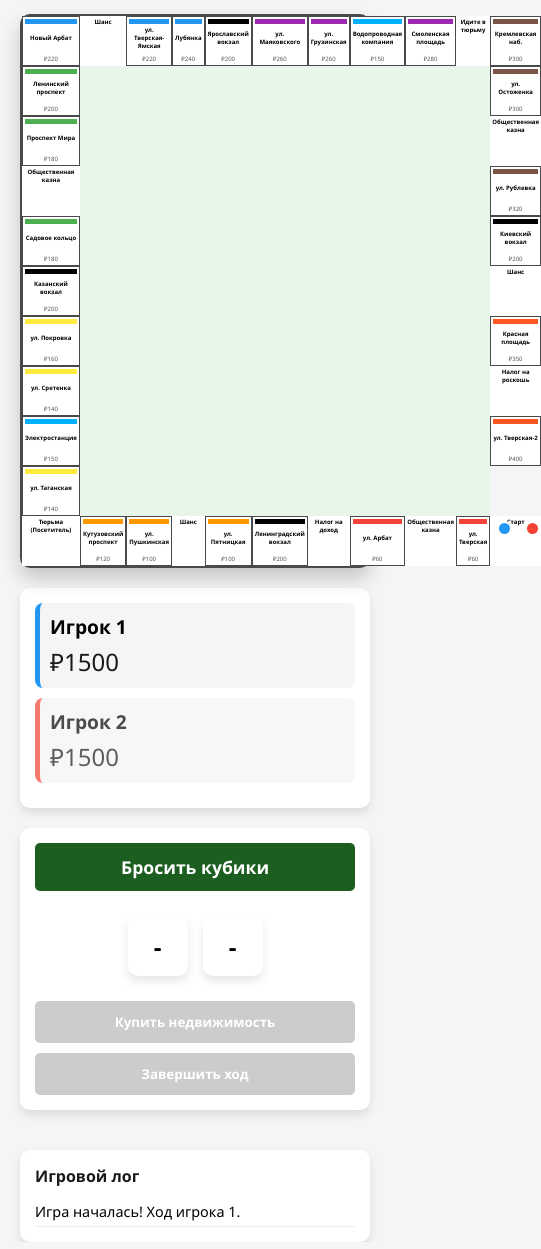
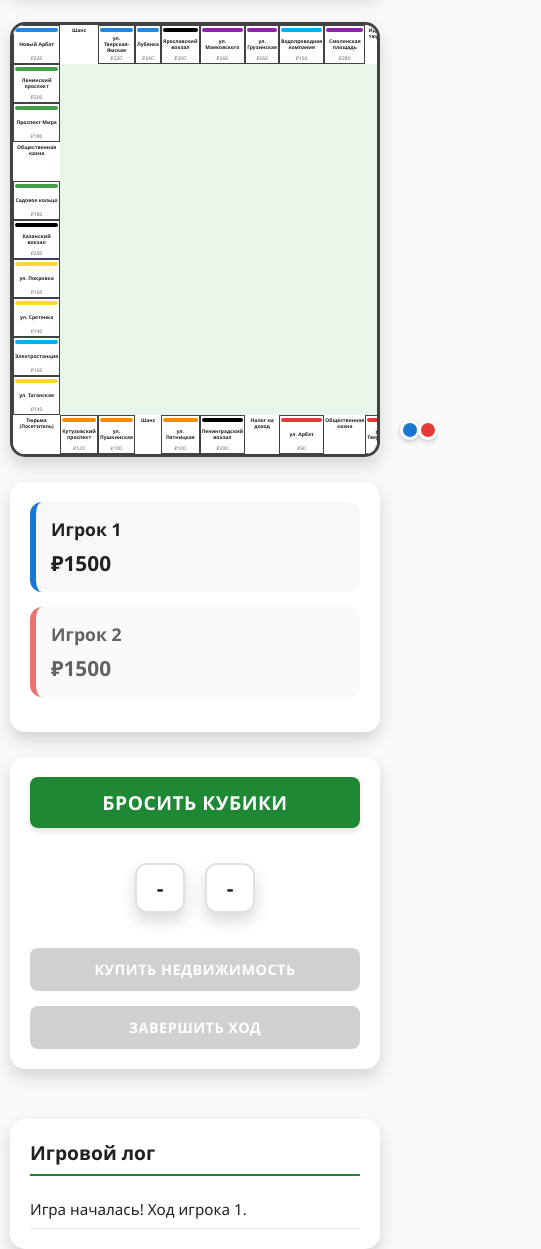
Before and after one commit to crymory/monopoly, a plain HTML site: page index.html in a window 390 px wide. Shown: the part 146-1395 px from the top of the page, 541 px wide, since content can reach past the window. Drawn offline with Linux system fonts and the light colour scheme.

Commit message:
Update styles.css

```diff
--- a/styles.css
+++ b/styles.css
@@ -1,34 +1,42 @@
 :root {
-            --primary-color: #1b5e20;
-            --secondary-color: #b71c1c;
+    /* Более насыщенная и современная цветовая схема */
+    --primary-color: #1e8835;
+    --secondary-color: #d32f2f;
     --light-color: #e8f5e9;
-            --dark-color: #1a1a1a;
-            --border-color: #4a4a4a;
-            --player1-color: #2196f3;
-            --player2-color: #f44336;
-            --property-color1: #f44336;
-            --property-color2: #ff9800;
-            --property-color3: #ffeb3b;
-            --property-color4: #4caf50;
-            --property-color5: #2196f3;
-            --property-color6: #9c27b0;
-            --property-color7: #795548;
-            --property-color8: #ff5722;
+    --dark-color: #212121;
+    --border-color: #424242;
+    --player1-color: #1976d2;
+    --player2-color: #e53935;
+    /* Более яркие и контрастные цвета для собственности */
+    --property-color1: #e53935;
+    --property-color2: #fb8c00;
+    --property-color3: #fdd835;
+    --property-color4: #43a047;
+    --property-color5: #1e88e5;
+    --property-color6: #8e24aa;
+    --property-color7: #6d4c41;
+    --property-color8: #f4511e;
+    /* Добавляем новые переменные для теней и градиентов */
+    --box-shadow: 0 8px 16px rgba(0, 0, 0, 0.15);
+    --hover-shadow: 0 12px 24px rgba(0, 0, 0, 0.2);
+    --card-bg: #ffffff;
+    --header-gradient: linear-gradient(to right, #1e8835, #43a047);
 }
 
 * {
     margin: 0;
     padding: 0;
     box-sizing: border-box;
-            font-family: 'Segoe UI', Tahoma, Geneva, Verdana, sans-serif;
+    font-family: 'Poppins', 'Segoe UI', Tahoma, Geneva, Verdana, sans-serif;
 }
 
 body {
-            background-color: #f5f5f5;
+    background-color: #f9f9f9;
     overflow-x: hidden;
     height: 100vh;
     display: flex;
     flex-direction: column;
+    color: var(--dark-color);
 }
 
 .game-container {
@@ -43,25 +51,32 @@
 
 header {
     text-align: center;
-            margin-bottom: 20px;
+    margin-bottom: 30px;
+    padding: 20px;
+    background: var(--header-gradient);
+    border-radius: 12px;
+    box-shadow: var(--box-shadow);
 }
 
 h1 {
-            color: var(--primary-color);
-            font-size: 2.5rem;
+    color: white;
+    font-size: 2.8rem;
     margin-bottom: 10px;
+    text-transform: uppercase;
+    letter-spacing: 2px;
+    text-shadow: 2px 2px 4px rgba(0,0,0,0.2);
 }
 
 .game-area {
     display: flex;
     flex: 1;
-            gap: 20px;
+    gap: 25px;
 }
 
 .board-container {
     flex: 3;
     position: relative;
-            min-height: 600px;
+    min-height: 650px;
 }
 
 .board {
@@ -70,16 +85,17 @@
     grid-template-rows: repeat(11, 1fr);
     width: 100%;
     height: 100%;
-            min-height: 600px;
+    min-height: 650px;
     background-color: var(--light-color);
-            border: 2px solid var(--border-color);
-            border-radius: 10px;
-            box-shadow: 0 10px 20px rgba(0, 0, 0, 0.2);
+    border: 3px solid var(--border-color);
+    border-radius: 15px;
+    box-shadow: var(--box-shadow);
+    overflow: hidden;
 }
 
 .cell {
     border: 1px solid var(--border-color);
-            padding: 5px;
+    padding: 8px 5px;
     text-align: center;
     font-size: 12px;
     display: flex;
@@ -87,177 +103,228 @@
     justify-content: space-between;
     align-items: center;
     position: relative;
-            background-color: white;
-            transition: all 0.3s ease;
+    background-color: var(--card-bg);
+    transition: all 0.3s cubic-bezier(0.25, 0.8, 0.25, 1);
 }
 
 .cell:hover {
     background-color: #f5f5f5;
-            transform: scale(1.03);
+    transform: scale(1.05);
     z-index: 10;
+    box-shadow: var(--hover-shadow);
 }
 
 .cell-title {
-            font-weight: bold;
-            font-size: 10px;
+    font-weight: 600;
+    font-size: 11px;
     margin-bottom: 5px;
+    color: var(--dark-color);
 }
 
 .cell-price {
     font-size: 10px;
-            color: #555;
+    color: #666;
+    font-weight: 500;
 }
 
 .color-strip {
     width: 100%;
-            height: 10px;
-            margin-bottom: 2px;
+    height: 12px;
+    margin-bottom: 3px;
+    border-radius: 2px;
 }
 
 .side-panel {
     flex: 1;
     display: flex;
     flex-direction: column;
-            gap: 20px;
+    gap: 25px;
 }
 
 .player-container {
-            background-color: white;
-            border-radius: 10px;
-            padding: 15px;
-            box-shadow: 0 5px 10px rgba(0, 0, 0, 0.1);
+    background-color: var(--card-bg);
+    border-radius: 15px;
+    padding: 20px;
+    box-shadow: var(--box-shadow);
 }
 
 .player-info {
-            background-color: #f5f5f5;
-            border-radius: 8px;
-            padding: 10px;
-            margin-bottom: 10px;
+    background-color: #f8f8f8;
+    border-radius: 12px;
+    padding: 15px;
+    margin-bottom: 15px;
+    transition: transform 0.2s ease;
+}
+
+.player-info:hover {
+    transform: translateY(-5px);
 }
 
 .player-name {
-            font-weight: bold;
-            font-size: 1.2rem;
-            margin-bottom: 5px;
+    font-weight: 600;
+    font-size: 1.3rem;
+    margin-bottom: 8px;
+    color: var(--dark-color);
 }
 
 .player-money {
-            font-size: 1.5rem;
+    font-size: 1.6rem;
     color: var(--dark-color);
+    font-weight: 700;
 }
 
 .player1 {
-            border-left: 5px solid var(--player1-color);
+    border-left: 6px solid var(--player1-color);
 }
 
 .player2 {
-            border-left: 5px solid var(--player2-color);
+    border-left: 6px solid var(--player2-color);
 }
 
 .controls {
     display: flex;
     flex-direction: column;
-            gap: 10px;
-            background-color: white;
-            border-radius: 10px;
-            padding: 15px;
-            box-shadow: 0 5px 10px rgba(0, 0, 0, 0.1);
+    gap: 15px;
+    background-color: var(--card-bg);
+    border-radius: 15px;
+    padding: 20px;
+    box-shadow: var(--box-shadow);
 }
 
 button {
-            padding: 12px 15px;
+    padding: 14px 18px;
     border: none;
-            border-radius: 5px;
+    border-radius: 8px;
     background-color: var(--primary-color);
     color: white;
-            font-weight: bold;
+    font-weight: 600;
     cursor: pointer;
-            transition: all 0.2s ease;
+    transition: all 0.3s ease;
+    box-shadow: 0 4px 6px rgba(0, 0, 0, 0.1);
+    letter-spacing: 0.5px;
 }
 
 button:hover {
     background-color: #0d3911;
-            transform: translateY(-2px);
+    transform: translateY(-3px);
+    box-shadow: 0 6px 12px rgba(0, 0, 0, 0.15);
+}
+
+button:active {
+    transform: translateY(-1px);
+    box-shadow: 0 3px 6px rgba(0, 0, 0, 0.1);
 }
 
 button:disabled {
-            background-color: #cccccc;
+    background-color: #d0d0d0;
     cursor: not-allowed;
     transform: translateY(0);
+    box-shadow: none;
 }
 
 .roll-dice {
     background-color: var(--primary-color);
-            font-size: 1.1rem;
+    font-size: 1.2rem;
+    font-weight: 700;
+    text-transform: uppercase;
 }
 
 .end-turn {
     background-color: var(--secondary-color);
+    text-transform: uppercase;
 }
 
 .buy-property {
     background-color: #1565c0;
+    text-transform: uppercase;
 }
 
 .dice-container {
     display: flex;
     justify-content: center;
-            gap: 15px;
-            margin: 15px 0;
+    gap: 20px;
+    margin: 20px 0;
 }
 
 .dice {
-            width: 60px;
-            height: 60px;
+    width: 70px;
+    height: 70px;
     background-color: white;
-            border-radius: 10px;
+    border-radius: 12px;
     display: flex;
     justify-content: center;
     align-items: center;
-            font-size: 1.5rem;
-            font-weight: bold;
-            box-shadow: 0 5px 10px rgba(0, 0, 0, 0.1);
+    font-size: 1.8rem;
+    font-weight: 700;
+    box-shadow: var(--box-shadow);
+    border: 2px solid #e0e0e0;
+    transition: all 0.3s ease;
+}
+
+.dice:hover {
+    transform: rotate(15deg);
 }
 
 .log-container {
-            background-color: white;
+    background-color: var(--card-bg);
+    border-radius: 15px;
+    padding: 20px;
+    margin-top: 25px;
+    box-shadow: var(--box-shadow);
+    max-height: 180px;
+    overflow-y: auto;
+    scrollbar-width: thin;
+    scrollbar-color: var(--primary-color) #f0f0f0;
+}
+
+.log-container::-webkit-scrollbar {
+    width: 8px;
+}
+
+.log-container::-webkit-scrollbar-track {
+    background: #f0f0f0;
     border-radius: 10px;
-            padding: 15px;
-            margin-top: 20px;
-            box-shadow: 0 5px 10px rgba(0, 0, 0, 0.1);
-            max-height: 150px;
-            overflow-y: auto;
+}
+
+.log-container::-webkit-scrollbar-thumb {
+    background-color: var(--primary-color);
+    border-radius: 10px;
 }
 
 .log-title {
-            font-weight: bold;
-            margin-bottom: 10px;
+    font-weight: 700;
+    margin-bottom: 15px;
     color: var(--dark-color);
+    font-size: 1.2rem;
+    border-bottom: 2px solid var(--primary-color);
+    padding-bottom: 8px;
 }
 
 .log-entry {
-            padding: 5px 0;
+    padding: 8px 0;
     border-bottom: 1px solid #eee;
-            font-size: 0.9rem;
+    font-size: 0.95rem;
+    line-height: 1.4;
 }
 
 .player-token {
-            width: 15px;
-            height: 15px;
+    width: 20px;
+    height: 20px;
     border-radius: 50%;
     position: absolute;
     z-index: 20;
-            transition: all 0.5s ease;
+    transition: all 0.6s cubic-bezier(0.68, -0.55, 0.27, 1.55);
+    box-shadow: 0 2px 5px rgba(0, 0, 0, 0.2);
 }
 
 .player1-token {
     background-color: var(--player1-color);
-            border: 2px solid white;
+    border: 3px solid white;
 }
 
 .player2-token {
     background-color: var(--player2-color);
-            border: 2px solid white;
+    border: 3px solid white;
 }
 
 .property-modal {
@@ -267,65 +334,93 @@
     left: 0;
     width: 100%;
     height: 100%;
-            background-color: rgba(0, 0, 0, 0.7);
+    background-color: rgba(0, 0, 0, 0.75);
     justify-content: center;
     align-items: center;
     z-index: 100;
+    backdrop-filter: blur(4px);
 }
 
 .modal-content {
     background-color: white;
-            padding: 20px;
-            border-radius: 10px;
+    padding: 30px;
+    border-radius: 15px;
     width: 80%;
-            max-width: 500px;
-            box-shadow: 0 10px 30px rgba(0, 0, 0, 0.2);
+    max-width: 550px;
+    box-shadow: 0 15px 35px rgba(0, 0, 0, 0.3);
+    transform: scale(0.9);
+    animation: modal-appear 0.3s forwards;
+}
+
+@keyframes modal-appear {
+    to {
+        transform: scale(1);
+    }
 }
 
 .modal-header {
     display: flex;
     justify-content: space-between;
     align-items: center;
-            margin-bottom: 15px;
+    margin-bottom: 20px;
+    border-bottom: 2px solid var(--primary-color);
+    padding-bottom: 15px;
 }
 
 .modal-title {
-            font-size: 1.5rem;
+    font-size: 1.8rem;
     color: var(--dark-color);
+    font-weight: 700;
 }
 
 .close-modal {
     background: none;
     border: none;
-            font-size: 1.5rem;
+    font-size: 1.8rem;
     color: var(--dark-color);
     cursor: pointer;
+    transition: all 0.2s ease;
+}
+
+.close-modal:hover {
+    color: var(--secondary-color);
+    transform: scale(1.2);
 }
 
 .property-details {
-            margin-bottom: 20px;
+    margin-bottom: 25px;
 }
 
 .property-name {
-            font-size: 1.3rem;
-            font-weight: bold;
-            margin-bottom: 10px;
-            color: var(--dark-color);
+    font-size: 1.5rem;
+    font-weight: 700;
+    margin-bottom: 15px;
+    color: var(--primary-color);
+    text-transform: uppercase;
+    letter-spacing: 1px;
 }
 
 .property-price {
-            font-size: 1.2rem;
-            margin-bottom: 15px;
+    font-size: 1.4rem;
+    margin-bottom: 20px;
+    background-color: #f5f5f5;
+    padding: 10px 15px;
+    border-radius: 8px;
+    display: inline-block;
+    font-weight: 600;
 }
 
 .property-rent {
-            margin-bottom: 5px;
+    margin-bottom: 8px;
+    font-size: 1.1rem;
+    line-height: 1.5;
 }
 
 .modal-actions {
     display: flex;
     justify-content: flex-end;
-            gap: 10px;
+    gap: 15px;
+    margin-top: 25px;
 }
 
 .winner-modal {
@@ -335,42 +430,102 @@
     left: 0;
     width: 100%;
     height: 100%;
-            background-color: rgba(0, 0, 0, 0.8);
+    background-color: rgba(0, 0, 0, 0.85);
     justify-content: center;
     align-items: center;
     z-index: 110;
+    backdrop-filter: blur(6px);
 }
 
 .winner-content {
     background-color: white;
-            padding: 30px;
-            border-radius: 15px;
+    padding: 40px;
+    border-radius: 20px;
     width: 80%;
-            max-width: 600px;
+    max-width: 650px;
     text-align: center;
-            box-shadow: 0 10px 30px rgba(0, 0, 0, 0.3);
+    box-shadow: 0 20px 40px rgba(0, 0, 0, 0.4);
+    animation: winner-appear 0.7s cubic-bezier(0.17, 0.89, 0.32, 1.25);
+}
+
+@keyframes winner-appear {
+    from {
+        transform: scale(0.5);
+        opacity: 0;
+    }
+    to {
+        transform: scale(1);
+        opacity: 1;
+    }
 }
 
 .winner-title {
-            font-size: 2.5rem;
-            margin-bottom: 20px;
+    font-size: 3rem;
+    margin-bottom: 25px;
     color: var(--primary-color);
+    text-transform: uppercase;
+    letter-spacing: 3px;
+    text-shadow: 2px 2px 4px rgba(0,0,0,0.1);
 }
 
 .winner-message {
-            font-size: 1.5rem;
-            margin-bottom: 30px;
+    font-size: 1.7rem;
+    margin-bottom: 35px;
+    line-height: 1.5;
+    color: var(--dark-color);
 }
 
 .restart-game {
-            padding: 15px 30px;
-            font-size: 1.2rem;
+    padding: 18px 36px;
+    font-size: 1.3rem;
     background-color: var(--primary-color);
+    text-transform: uppercase;
+    letter-spacing: 2px;
+    margin-top: 15px;
+    transition: all 0.3s ease;
 }
 
-        @media (max-width: 1100px) {
+.restart-game:hover {
+    background-color: #0d3911;
+    transform: translateY(-5px);
+    box-shadow: 0 10px 20px rgba(0, 0, 0, 0.2);
+}
+
+/* Добавляем новые анимации и эффекты */
+.pulse-animation {
+    animation: pulse 1.5s infinite;
+}
+
+@keyframes pulse {
+    0% {
+        transform: scale(1);
+    }
+    50% {
+        transform: scale(1.05);
+    }
+    100% {
+        transform: scale(1);
+    }
+}
+
+/* Улучшаем адаптивность для различных устройств */
+@media (max-width: 1200px) {
     .game-area {
         flex-direction: column;
+    }
+
+    .board-container {
+        min-height: 550px;
+    }
+
+    .board {
+        min-height: 550px;
+    }
+}
+
+@media (max-width: 992px) {
+    h1 {
+        font-size: 2.4rem;
     }
 
     .board-container {
@@ -382,19 +537,73 @@
     }
 
     .cell {
-                font-size: 10px;
+        padding: 5px 3px;
     }
 
     .cell-title {
-                font-size: 8px;
-            }
-
-            .cell-price {
-                font-size: 8px;
+        font-size: 9px;
     }
 }
 
 @media (max-width: 768px) {
+    h1 {
+        font-size: 2rem;
+    }
+
+    .board-container {
+        min-height: 450px;
+    }
+
+    .board {
+        min-height: 450px;
+    }
+
+    .cell {
+        padding: 3px 2px;
+        font-size: 9px;
+    }
+
+    .cell-title {
+        font-size: 7px;
+    }
+
+    .cell-price {
+        font-size: 7px;
+    }
+
+    .color-strip {
+        height: 6px;
+    }
+
+    .dice {
+        width: 60px;
+        height: 60px;
+        font-size: 1.5rem;
+    }
+
+    .winner-title {
+        font-size: 2.2rem;
+    }
+
+    .winner-message {
+        font-size: 1.3rem;
+    }
+
+    .restart-game {
+        padding: 15px 30px;
+        font-size: 1.1rem;
+    }
+}
+
+@media (max-width: 576px) {
+    .game-container {
+        padding: 10px;
+    }
+
+    h1 {
+        font-size: 1.8rem;
+    }
+
     .board-container {
         min-height: 400px;
     }
@@ -404,19 +613,52 @@
     }
 
     .cell {
-                padding: 2px;
-                font-size: 8px;
+        padding: 2px 1px;
+        font-size: 7px;
     }
 
     .cell-title {
-                font-size: 6px;
+        font-size: 5px;
+        margin-bottom: 2px;
     }
 
     .cell-price {
-                font-size: 6px;
+        font-size: 5px;
     }
 
     .color-strip {
-                height: 5px;
+        height: 4px;
+    }
+
+    .player-name {
+        font-size: 1.1rem;
+    }
+
+    .player-money {
+        font-size: 1.3rem;
+    }
+
+    button {
+        padding: 12px 15px;
+        font-size: 0.9rem;
+    }
+
+    .dice {
+        width: 50px;
+        height: 50px;
+        font-size: 1.3rem;
+    }
+
+    .winner-title {
+        font-size: 1.8rem;
+    }
+
+    .winner-message {
+        font-size: 1.1rem;
+    }
+
+    .restart-game {
+        padding: 12px 25px;
+        font-size: 1rem;
     }
 }
```
Lines whose indentation alone changed are shown as unchanged.
